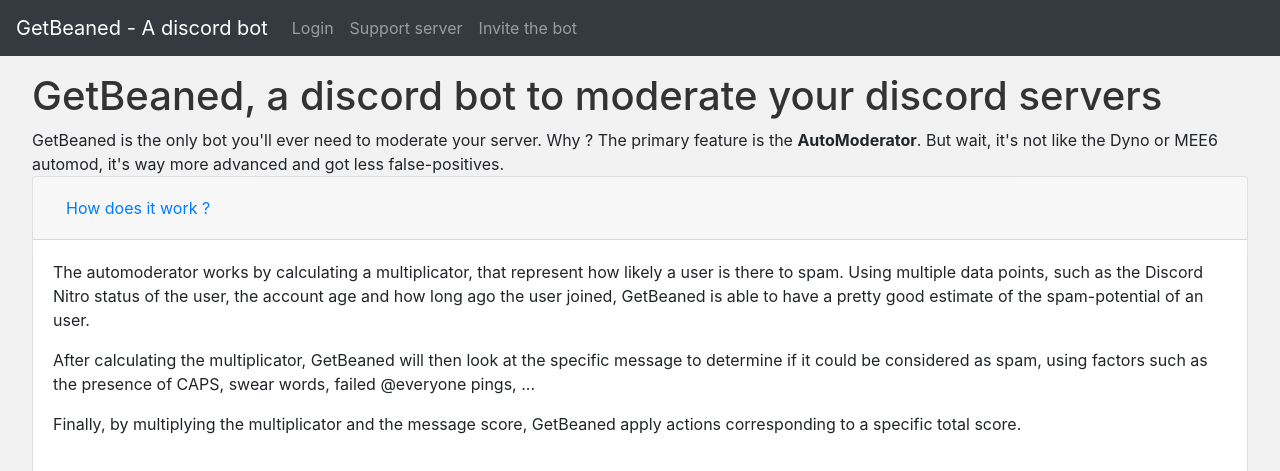
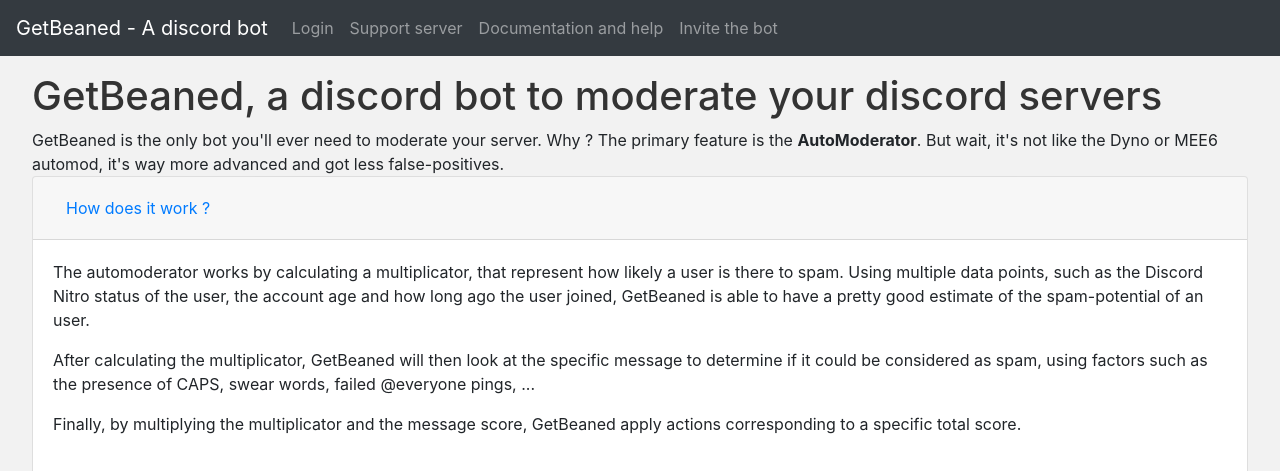
Before and after one commit to getbeaned/GetBeaned-WebInterface, a Django app: page /users in a window 1280 px wide. Shown: the top 471 px of the page. Run offline with Django 3.2, Linux system fonts and the light colour scheme; parts of the project's set-up code (start-up, migrations or seed data) failed here and were passed over; some libraries are stand-ins or nearby versions.

Commit message:
✨ Add a docs link to the website header.

```diff
--- a/templates/base.html
+++ b/templates/base.html
@@ -189,6 +189,14 @@
                        href="https://discord.gg/cPbhK53">Support server</a>
                 </li>
 
+
+                <li class="nav-item">
+                    <a class="nav-link"
+                       target="_blank"
+                       rel="noopener noreferrer"
+                       href="https://docs.getbeaned.me">Documentation and help</a>
+                </li>
+
                 <li class="nav-item">
                     <a class="nav-link"
                        target="_blank"
```
